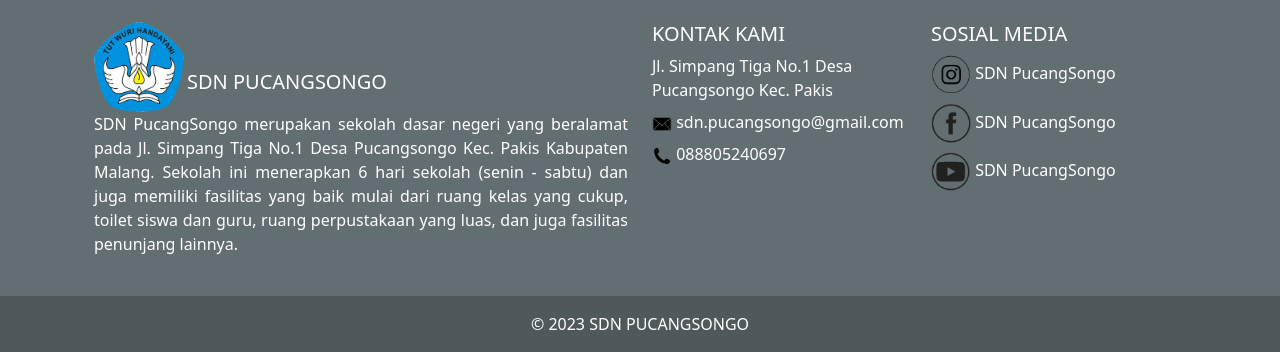
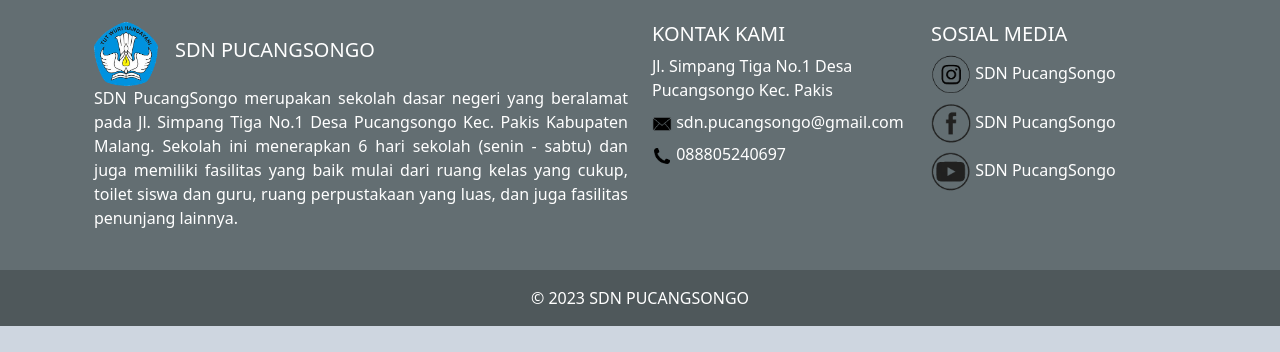
Before and after one commit to wilismadiun/SDNPucangSongo, a plain HTML site: page index.html in a window 1280 px wide. Shown: the part 2967-3319 px from the top of the page. After the commit the page ends 3293 px from the top, so only its background shows below. Drawn offline with Linux system fonts and the light colour scheme.

Commit message:
Update index.html

```diff
--- a/index.html
+++ b/index.html
@@ -157,10 +157,10 @@
                 <!--Grid column-->
                 <div class="col-lg-6 col-md-12 mb-4 mb-md-0">
                     <div class="row align-items-start">
-                        <div class="col-2">
-                            <img src="assets/images/tut-wuri-handayani.png" width="90" alt="">
+                        <div class="col-3 col-sm-2">
+                            <img src="assets/images/tut-wuri-handayani.png" width="64px" alt="">
                         </div>
-                        <div class="col-9 mt-5">
+                        <div class="col-9 col-sm-10 mt-3" style="padding: 0px; text-align: start;">
                             <h5>SDN PUCANGSONGO</h4>
                         </div>
                     </div>
```
